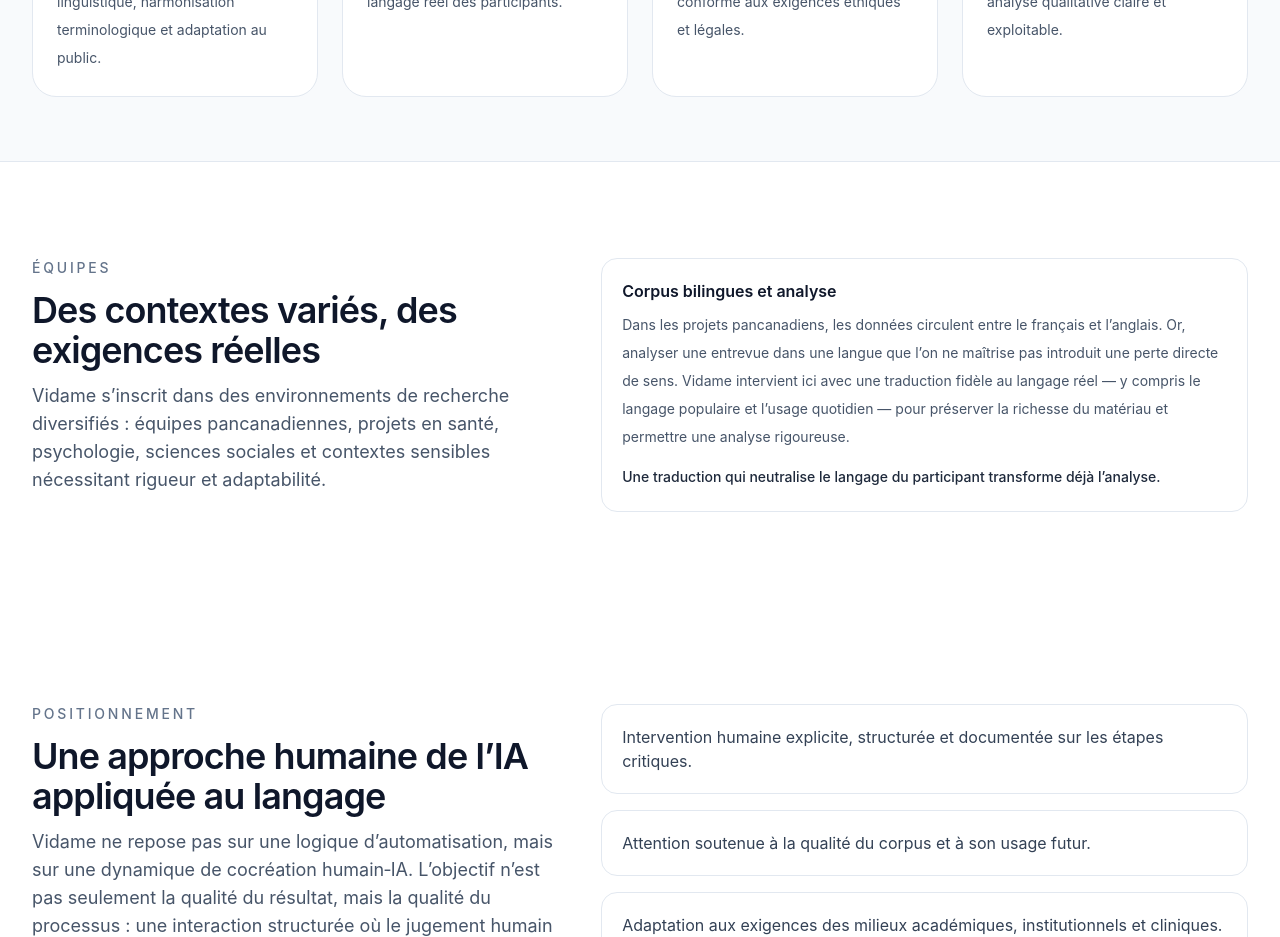
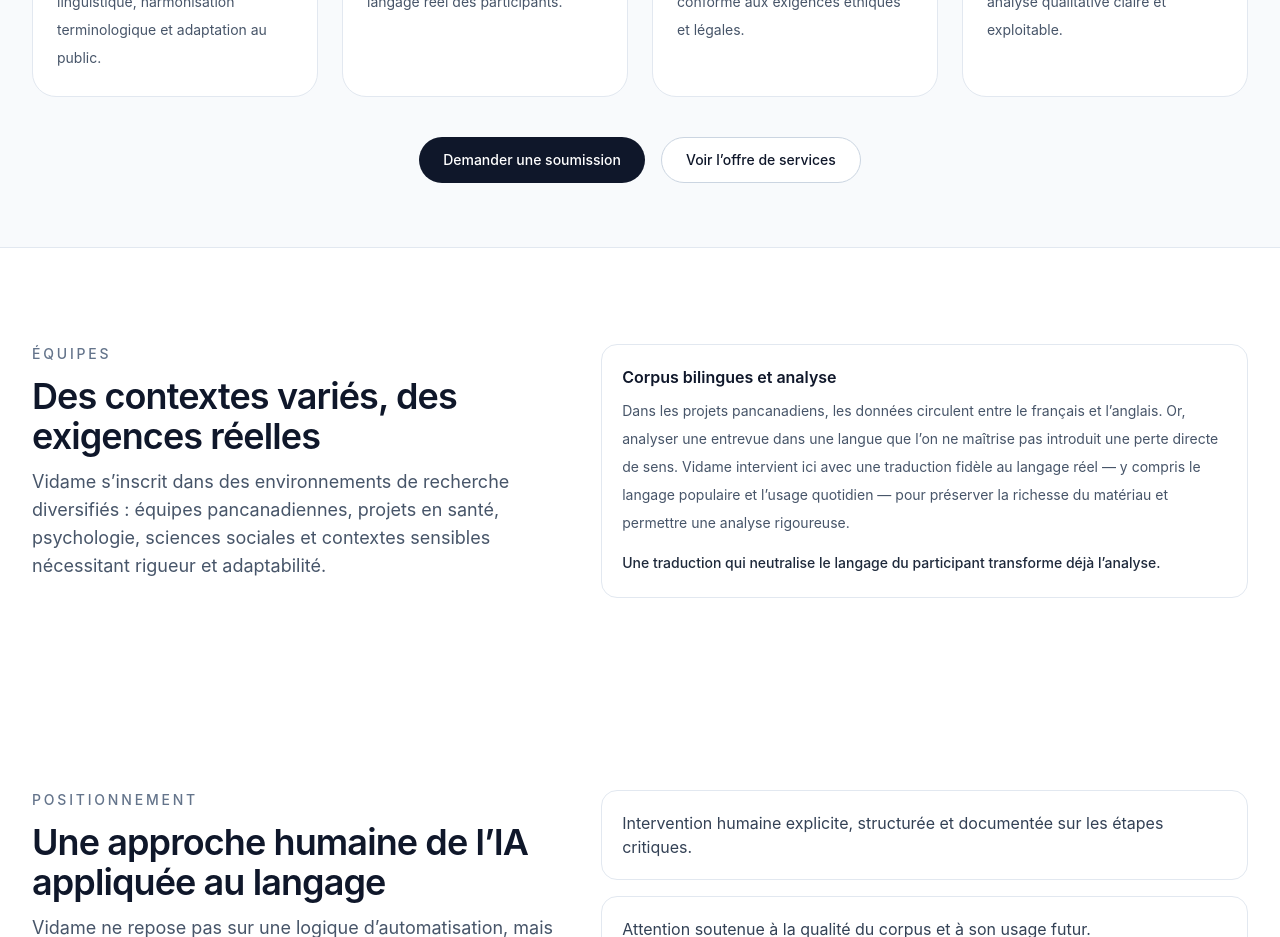
Before and after one commit to momopro21/vidame-recherche, a React (Vite) app: page / in a window 1280 px wide. Shown: the part 3280-4217 px from the top of the page. Built offline with nearby package versions, Linux system fonts and the light colour scheme; the HTML template or start-up script is replaced by a standard one.

Commit message:
Update App.tsx

```diff
--- a/src/App.tsx
+++ b/src/App.tsx
@@ -565,6 +565,23 @@ function Accueil({ setPage }: { setPage: (page: string) => void }) {
               );
             })}
           </div>
+
+          <div className="mt-10 flex flex-wrap justify-center gap-4">
+            <a
+              href="/demande-de-soumission"
+              className="inline-flex items-center justify-center rounded-full bg-slate-900 px-6 py-3 text-sm font-medium text-white transition-colors duration-200 hover:bg-slate-800"
+            >
+              Demander une soumission
+            </a>
+
+            <a
+              href="/offre-de-services"
+              className="inline-flex items-center justify-center rounded-full border border-slate-300 bg-white px-6 py-3 text-sm font-medium text-slate-900 transition-colors duration-200 hover:bg-slate-50"
+            >
+              Voir l’offre de services
+            </a>
+          </div>
+
         </div>
       </section>
 
```
